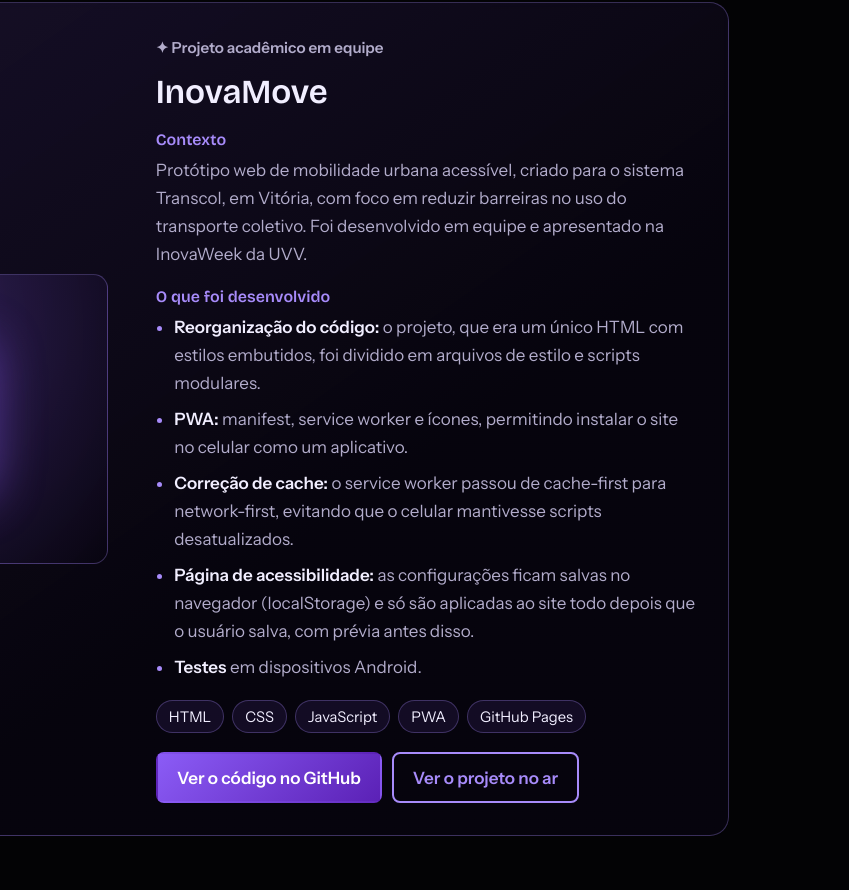
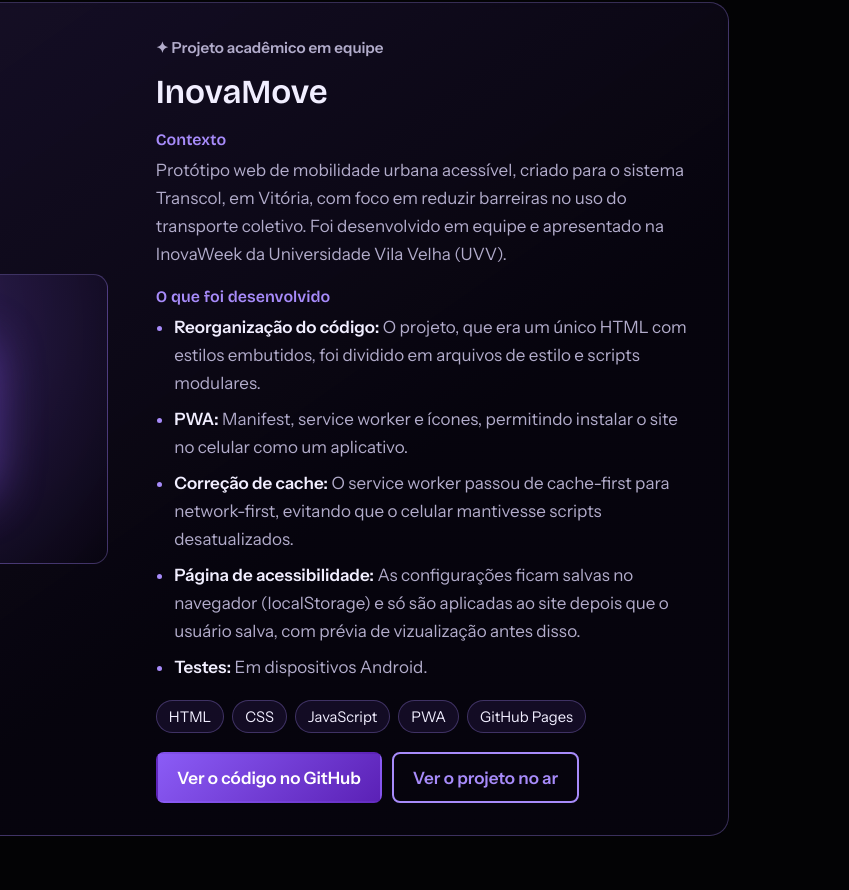
Before and after one commit to Gustazlx/portfolio, a plain HTML site: page index.html in a window 1280 px wide. Shown: the part 808-1698 px from the top of the page, 431-1280 px from the left. Drawn offline with nearby package versions, Linux system fonts and the light colour scheme.

Commit message:
Correcão de pequenos erros

```diff
--- a/index.html
+++ b/index.html
@@ -47,15 +47,15 @@
         <h3>InovaMove</h3>
 
         <h4>Contexto</h4>
-        <p>Protótipo web de mobilidade urbana acessível, criado para o sistema Transcol, em Vitória, com foco em reduzir barreiras no uso do transporte coletivo. Foi desenvolvido em equipe e apresentado na InovaWeek da UVV.</p>
+        <p>Protótipo web de mobilidade urbana acessível, criado para o sistema Transcol, em Vitória, com foco em reduzir barreiras no uso do transporte coletivo. Foi desenvolvido em equipe e apresentado na InovaWeek da Universidade Vila Velha (UVV).</p>
 
         <h4>O que foi desenvolvido</h4>
         <ul class="points">
-          <li><strong>Reorganização do código:</strong> o projeto, que era um único HTML com estilos embutidos, foi dividido em arquivos de estilo e scripts modulares.</li>
-          <li><strong>PWA:</strong> manifest, service worker e ícones, permitindo instalar o site no celular como um aplicativo.</li>
-          <li><strong>Correção de cache:</strong> o service worker passou de cache-first para network-first, evitando que o celular mantivesse scripts desatualizados.</li>
-          <li><strong>Página de acessibilidade:</strong> as configurações ficam salvas no navegador (localStorage) e só são aplicadas ao site todo depois que o usuário salva, com prévia antes disso.</li>
-          <li><strong>Testes</strong> em dispositivos Android.</li>
+          <li><strong>Reorganização do código:</strong> O projeto, que era um único HTML com estilos embutidos, foi dividido em arquivos de estilo e scripts modulares.</li>
+          <li><strong>PWA:</strong> Manifest, service worker e ícones, permitindo instalar o site no celular como um aplicativo.</li>
+          <li><strong>Correção de cache:</strong> O service worker passou de cache-first para network-first, evitando que o celular mantivesse scripts desatualizados.</li>
+          <li><strong>Página de acessibilidade:</strong> As configurações ficam salvas no navegador (localStorage) e só são aplicadas ao site depois que o usuário salva, com prévia de vizualização antes disso.</li>
+          <li><strong>Testes:</strong> Em dispositivos Android.</li>
         </ul>
 
         <ul class="chips"><li>HTML</li><li>CSS</li><li>JavaScript</li><li>PWA</li><li>GitHub Pages</li></ul>
```
